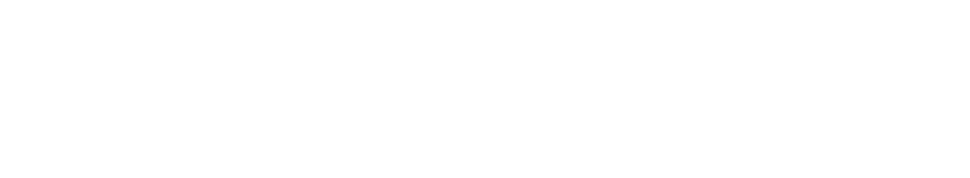
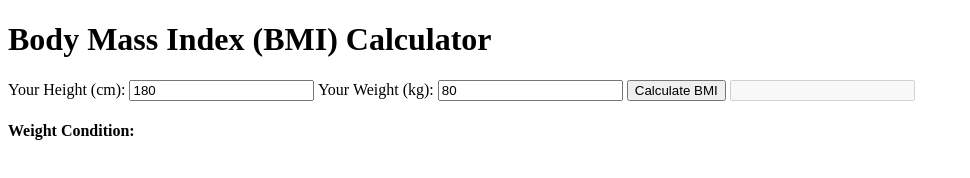
Before and after one commit to NI-KI54/BMI-Calculator, a plain HTML site: page index.html in a window 1280 px wide. Shown: the whole page, without its empty margins (0-970 px from the left). Drawn offline with Linux system fonts and the light colour scheme.

Commit message:
updated html

```diff
--- a/index.html
+++ b/index.html
@@ -7,6 +7,16 @@
     <title>BMI-Calculator</title>
 </head>
 <body>
+    <div class="container">
+        <h1 class="heading">Body Mass Index (BMI) Calculator</h1>
+        Your Height (cm):
+        <input type="number" class="input" id="height" value="180" placeholder="Enter height in cm">
+        Your Weight (kg):
+        <input type="number" class="input" id="weight" value="80" placeholder="Enter weight in kg">
+        <button class="btn" id="btn">Calculate BMI</button>
+        <input disabled type="text" class="input" id="bmi-result">
+        <h4 class="info-text">Weight Condition: <span id="weight-condition"></span></h4>
+    </div>
 
 </body>
 </html>
```
